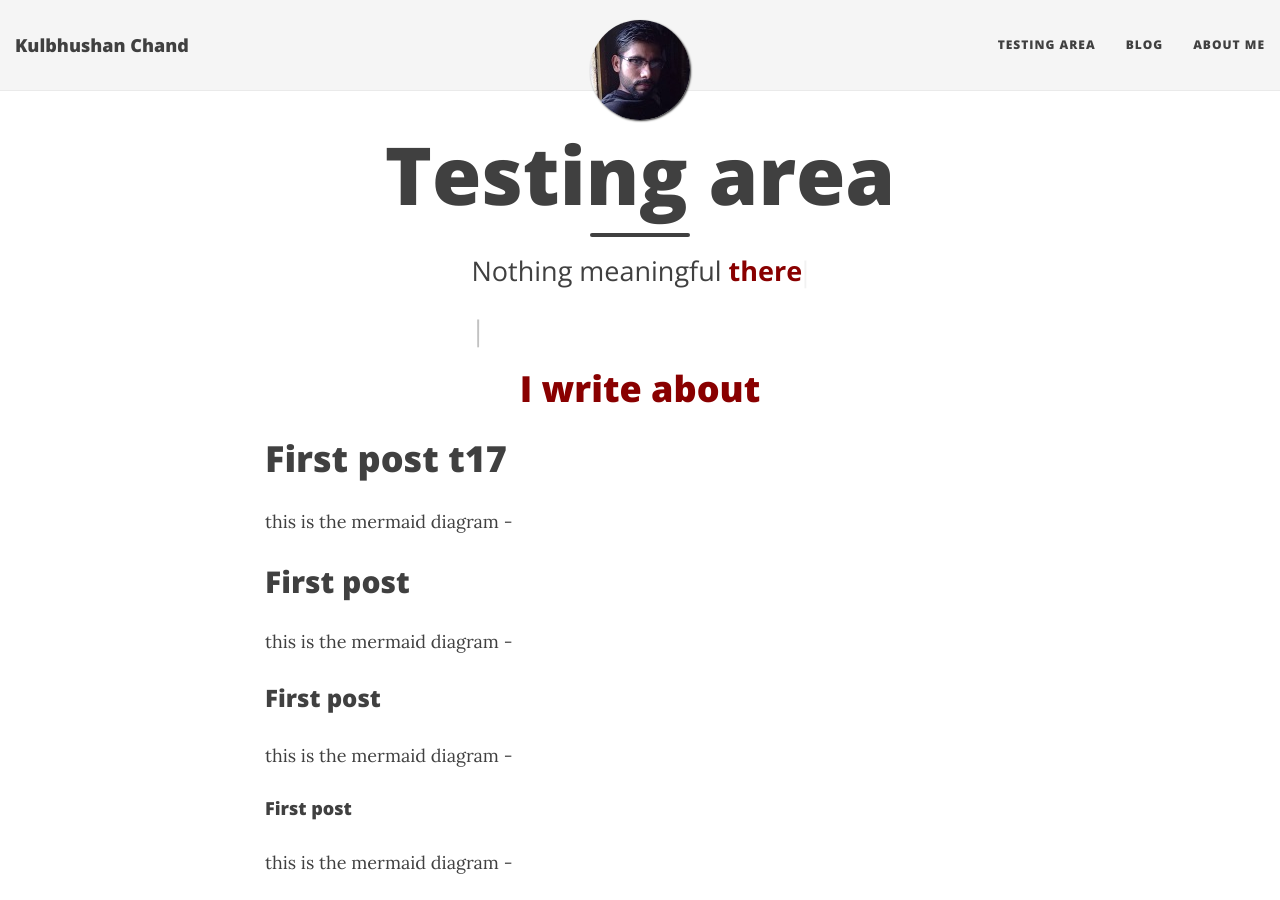
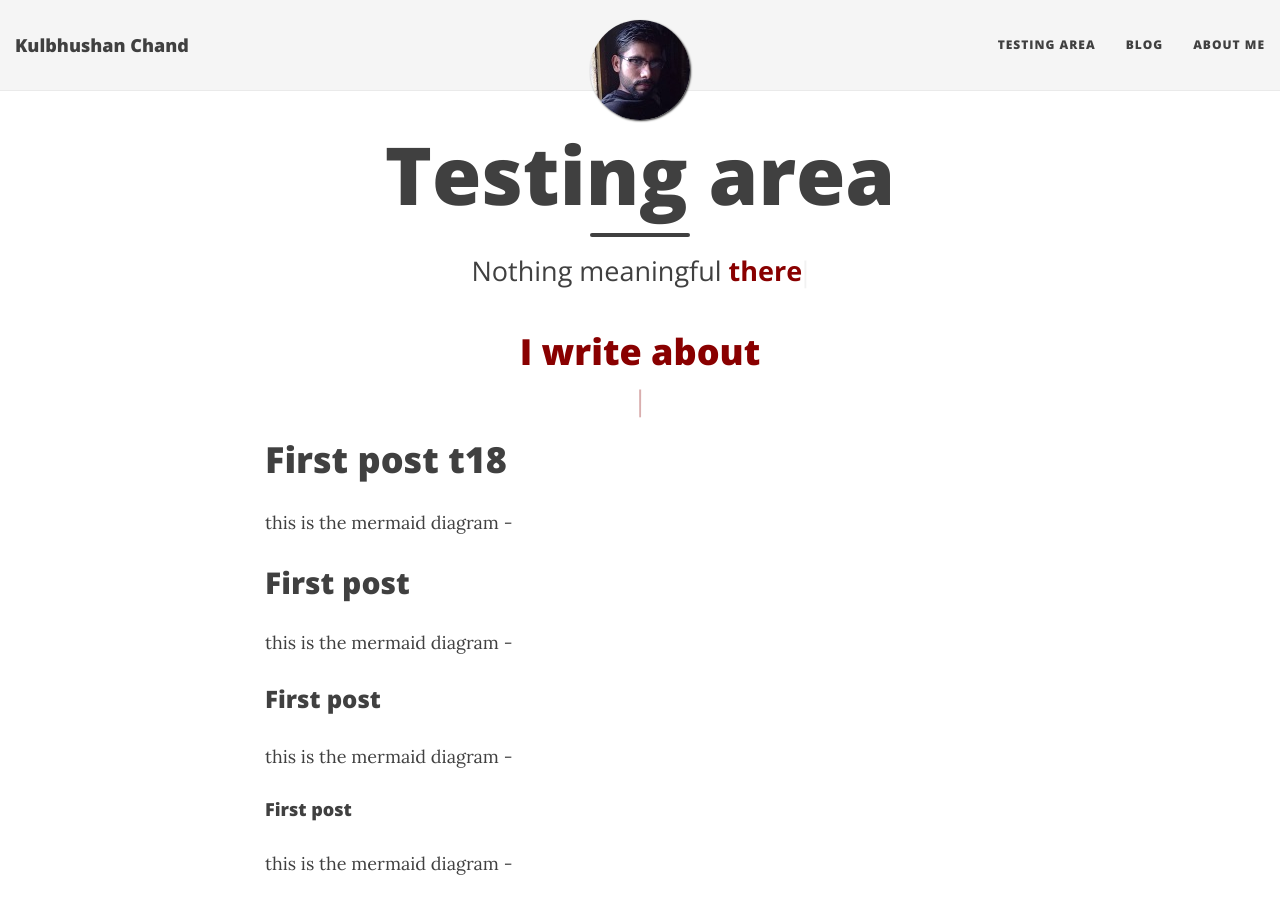
Before and after one commit to kulbhushanchand/kulbhushan-chand.github.io-v1, a Jekyll site: the page built from _pages/testing-area.md, in a window 1280 px wide and 900 px high. Built offline with Jekyll 4.4.1, drawn with Linux system fonts in a browser that asks for light colours; nearby versions of some CDN libraries; a style sheet for code colours, icons or effects is not loaded.

Commit message:
Update testing-area.md

```diff
--- a/_pages/testing-area.md
+++ b/_pages/testing-area.md
@@ -23,7 +23,7 @@ ext-lib:
     <div class="row">
       <div class="col-lg-8 col-lg-offset-2 col-md-10 col-md-offset-1">
         <div class="page-heading">
-           <span class="page-subheading2"></span>
+
 			   </div>
       </div>
     </div>
@@ -34,14 +34,14 @@ ext-lib:
   <div class="row">
     <div class="col-sm-12">
       <div class="text-center typedTagline" style="color:#890000">
-        <h1>I write about</h1>
+        <h1>I write about</h1> <span class="page-subheading2"></span>
       </div>
     </div>
   </div>
 
 
 
-# First post t17
+# First post t18
 
 this is the mermaid diagram -
 
```
